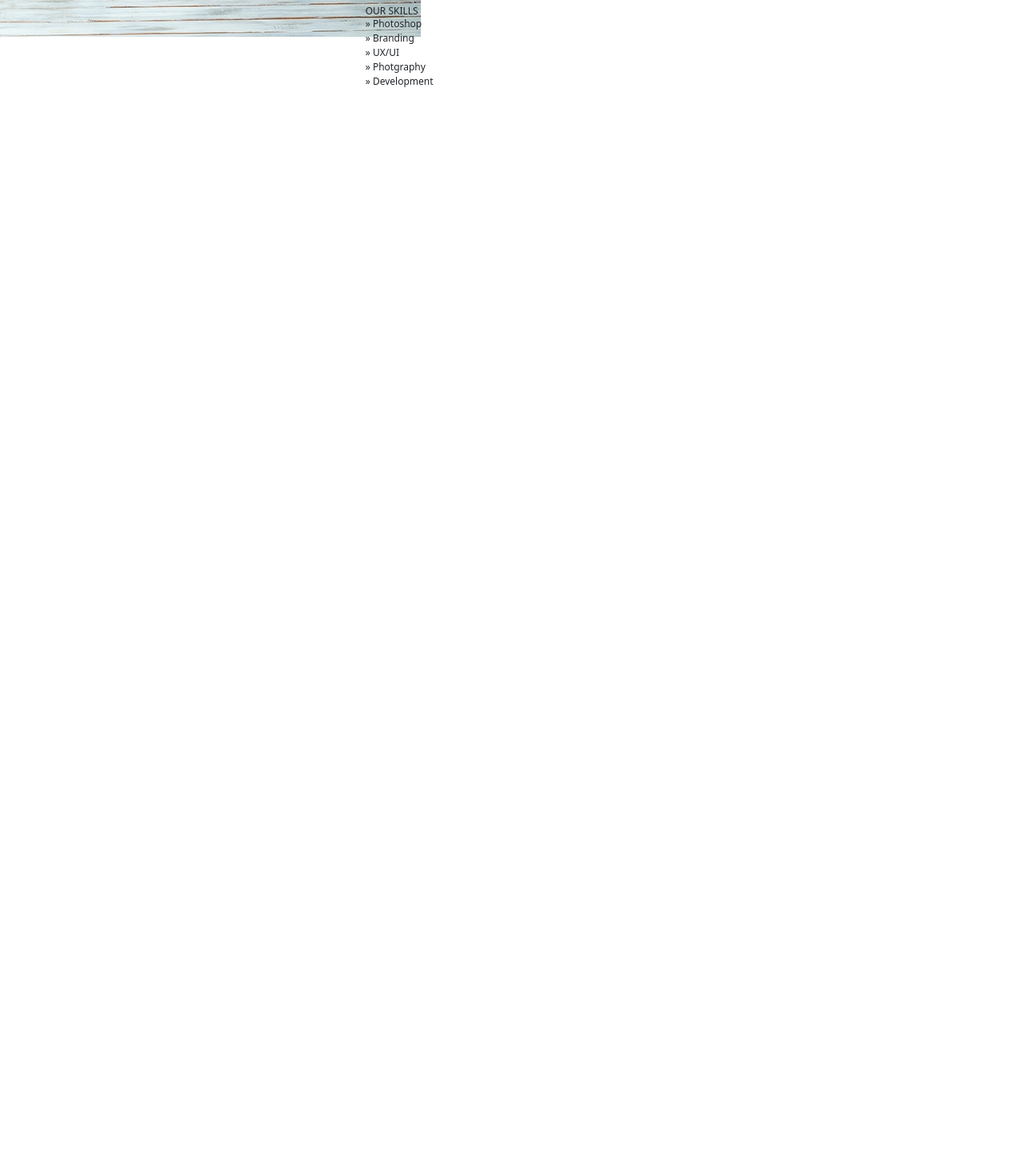
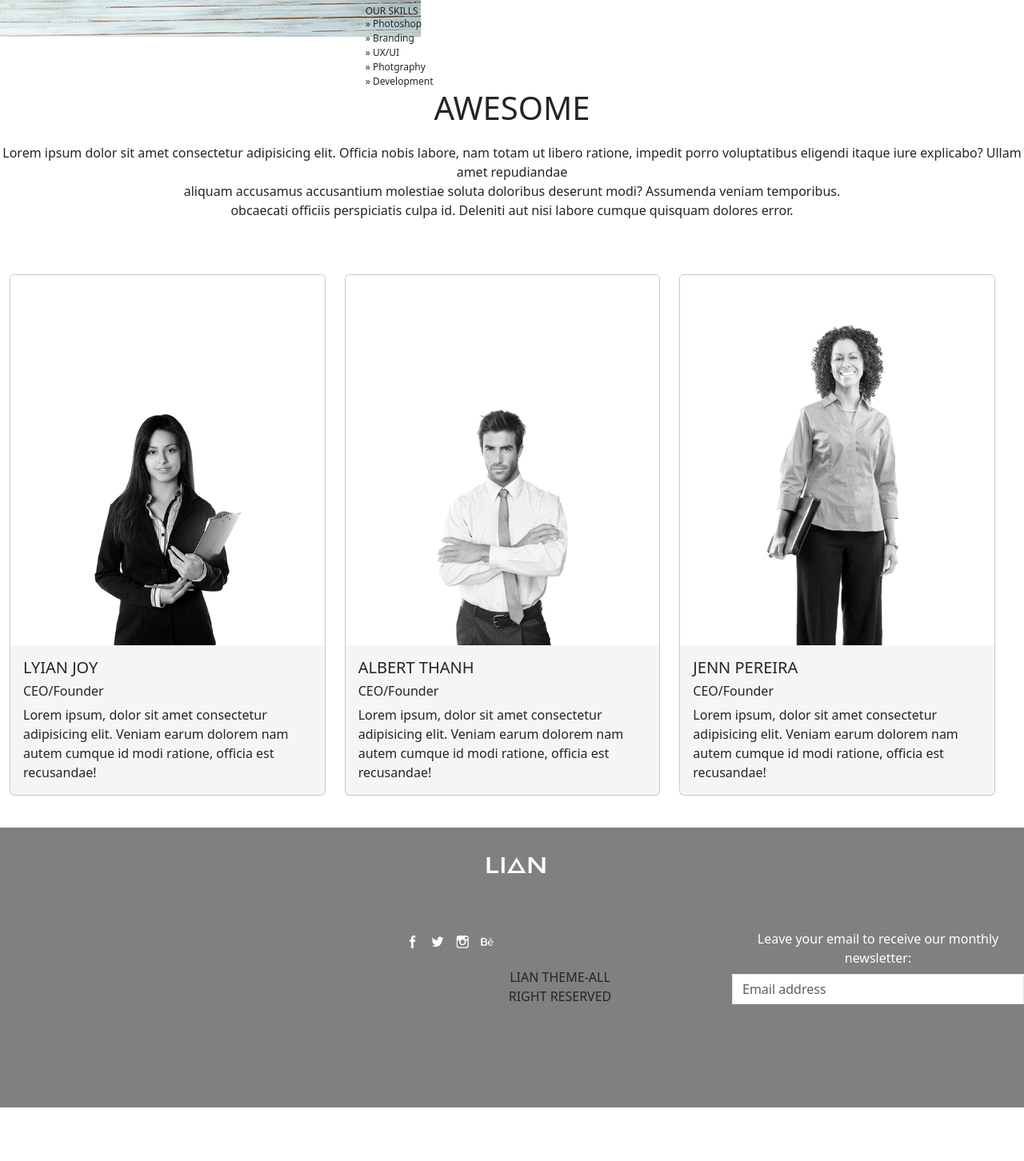
Before and after one commit to Floriannnn10/lian_dev, a plain HTML site: page index.html in a window 1280 px wide. Shown: the part 965-2417 px from the top of the page at 80% size. Before the commit the page ends 1076 px from the top, so only its background shows below. Drawn offline with nearby package versions, Linux system fonts and the light colour scheme.

Commit message:
homepage

```diff
--- a/index.html
+++ b/index.html
@@ -96,27 +96,82 @@
                 » Development
             </h6>
         </p>
+        </div>
+        </div>
+        </div>
+        </div>
+        </div>
+        </div>
+        </div>
 
-            </div>
+
+             <h1 class="AWESOME" style="background-color: white; margin-bottom: 20px; ">AWESOME</h1>
+            <p class="paragraphe" style="text-align: center; margin-bottom: 20px;">Lorem ipsum dolor sit amet consectetur adipisicing elit. Officia nobis labore, nam totam ut libero ratione, impedit porro voluptatibus eligendi itaque iure explicabo? Ullam amet repudiandae <br>
+                aliquam accusamus accusantium molestiae soluta doloribus deserunt modi? Assumenda veniam temporibus. <br>
+                obcaecati officiis perspiciatis culpa id. Deleniti aut nisi labore cumque quisquam dolores error.</p>
+
+
+
+                <div class="row row-cols-1 row-cols-md-3 g-4">
+
+                    <div class="col">
+                      <div class="card" style="background-color: whitesmoke; margin-bottom: 40px;">
+                        <img src="images site/persona1.png" class="card-img-top" alt="LIAN JOY">
+                        <div class="card-body">
+                          <h5 class="card-title">LYIAN JOY</h5>
+                          <h6 class="card-title">CEO/Founder</h6>
+                          <p class="card-text">Lorem ipsum, dolor sit amet consectetur adipisicing elit. Veniam earum dolorem nam autem cumque id modi ratione, officia est recusandae!</p>
+                        </div>
+                      </div>
+                    </div>
+
+
+                    <div class="col">
+                      <div class="card" style="background-color: whitesmoke;">
+                        <img src="images site/persona2.png" class="card-img-top" alt="ALBERT THANH">
+                        <div class="card-body">
+                          <h5 class="card-title">ALBERT THANH</h5>
+                          <h6 class="card-title">CEO/Founder</h6>
+                          <p class="card-text">Lorem ipsum, dolor sit amet consectetur adipisicing elit. Veniam earum dolorem nam autem cumque id modi ratione, officia est recusandae!</p>
+                        </div>
+                      </div>
+                    </div>
+
+
+                    <div class="col">
+                        <div class="card" style="background-color: whitesmoke;">
+                          <img src="images site/Persona3.png" class="card-img-top" alt="JENN PEREIRA">
+                          <div class="card-body">
+                            <h5 class="card-title">JENN PEREIRA</h5>
+                            <h6 class="card-title">CEO/Founder</h6>
+                            <p class="card-text">Lorem ipsum, dolor sit amet consectetur adipisicing elit. Veniam earum dolorem nam autem cumque id modi ratione, officia est recusandae!</p>
+                          </div>
+                        </div>
+                      </div>
+
           </div>
 
 
-                </div>
-              </div>
+          <!-- Footer -->
 
-            </div>
-          </div>
+                    <div class="footer">
+                        <div class="mini-footer">
+                            <img src="images site/logo blanc.png" alt="logo blanc" height="20px" style="margin-left: 10px;">
+                        </div>
+
+                          <div class="social">
+                            <img src="images site/social modif.png" alt="social" height="30px">
 
 
-        </div>
+                            <div class="d-flex flex-column flex-sm-row justify-content-between py-4 my-4">
+                                <p class="footer1" >LIAN THEME-ALL RIGHT RESERVED</p>
+                        </div>
 
-
-
-
-
-
-
-
+                        <div class="mb-3">
+                            <label for="exampleFormControlInput1" style="color: white; margin-left: 140px;" class="form-label">Leave your email to receive our monthly newsletter:</label>
+                            <input type="email" style="border-radius: 0; margin-left: 140px; margin-bottom: 180px; width: 365px;" class="form-control" id="exampleFormControlInput1" placeholder="Email address">
+                          </div>
+                          </div>
 
 
 
--- a/style.css
+++ b/style.css
@@ -20,3 +20,25 @@ h1{
     align-items: center;
     justify-content: center;
 }
+
+.footer{
+    display: flex;
+    flex-direction: column;
+    background-color: gray;
+    justify-content: center;
+    text-align: center;
+    height: 350px;
+
+
+}
+.mini-footer{
+    margin-top: 100px;
+}
+
+ .footer1{}
+
+.social{
+    display: flex;
+    margin-left: 500px;
+    margin-top: 70px;
+}
```
Also changed, not shown: images site/logo blanc.png (added), images site/social modif.png (added).
